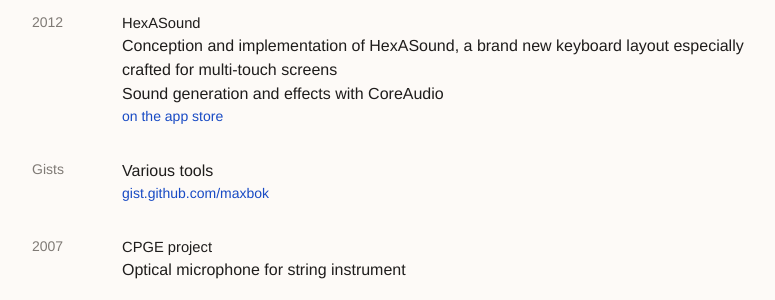
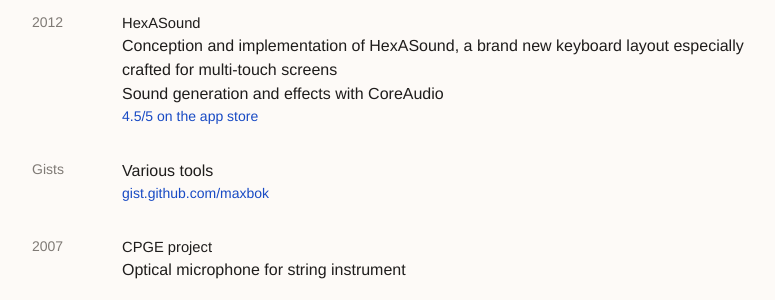
Before and after one commit to maxbok/me, a Jekyll site: the page built from _posts/en/0000-01-01-index.html, in a window 1280 px wide. Shown: the part 1067-1367 px from the top of the page, without its empty margins (240-1015 px from the left). Built offline with Jekyll 4.4.1, drawn with Linux system fonts in a browser that asks for light colours.

Commit message:
Tweak HexASound link

```diff
--- a/_posts/fr/2012-01-01-hexasound.md
+++ b/_posts/fr/2012-01-01-hexasound.md
@@ -2,8 +2,8 @@
 title: HexASound
 start_date: 2012-01-01
 category: side_project
-link: https://itunes.apple.com/us/app/hexasound/id575637780?mt=8
-link_placeholder: sur l'app store
+link: https://itunes.apple.com/fr/app/hexasound/id575637780?mt=8
+link_placeholder: 4.5/5 sur l'app store
 ---
 
 Conception et implémentation de HexASound, un tout nouveau clavier optimisé pour les écrans tactiles<br />
```
Also changed, not shown: _posts/en/2012-01-01-hexasound.md (+2 -2 lines).
